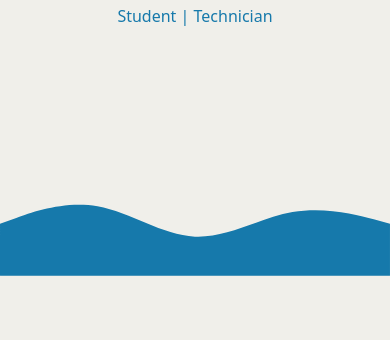
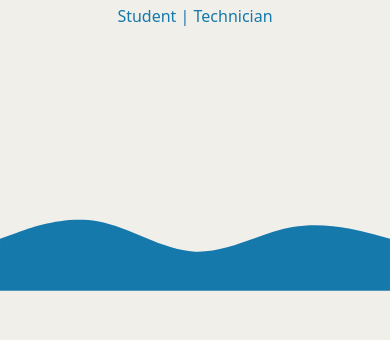
Before and after one commit to frmnrmdn/portofolio-web, a plain HTML site: page index.html in a window 390 px wide. Shown: the part 504-844 px from the top of the page. Drawn offline with nearby package versions, Linux system fonts and the light colour scheme.

Commit message:
Update style.css
160px pada bottom-wave

```diff
--- a/style.css
+++ b/style.css
@@ -69,7 +69,7 @@ section {
     }
 
     .bottom-wave {
-        padding-top: 145px;
+        padding-top: 160px;
     }
 
     .row {
```
